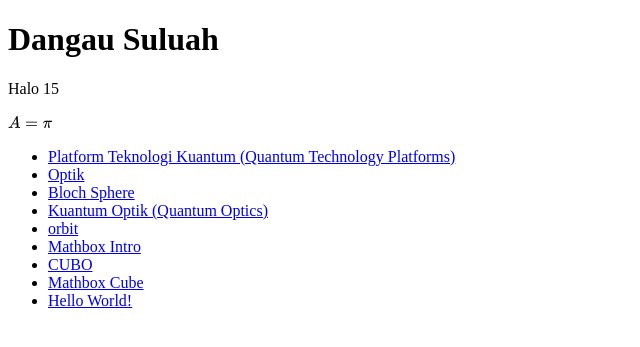
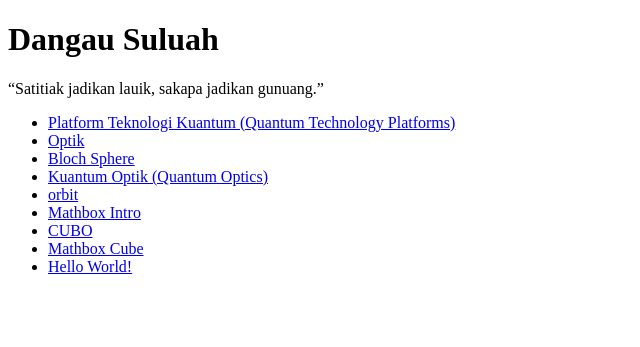
Before and after one commit to dangausuluah/dangausuluah.github.io, a Jekyll site: the page built from index.md, in a window 1280 px wide. Shown: the top 347 px of the page, without its empty margins (0-640 px from the left). Built offline with Jekyll 4.4.1, drawn with Linux system fonts in a browser that asks for light colours; nearby versions of some CDN libraries; a script that is not in the unit is left out; comment, search, counter and statistics services are not loaded.

Commit message:
Update index.md

```diff
--- a/index.md
+++ b/index.md
@@ -2,9 +2,7 @@
 title: Dangau Suluah
 layout: default
 ---
-Halo 15
-
-$A = \pi$
+"Satitiak jadikan lauik, sakapa jadikan gunuang."
 
 <ul>
   {% for post in site.posts %}
```
